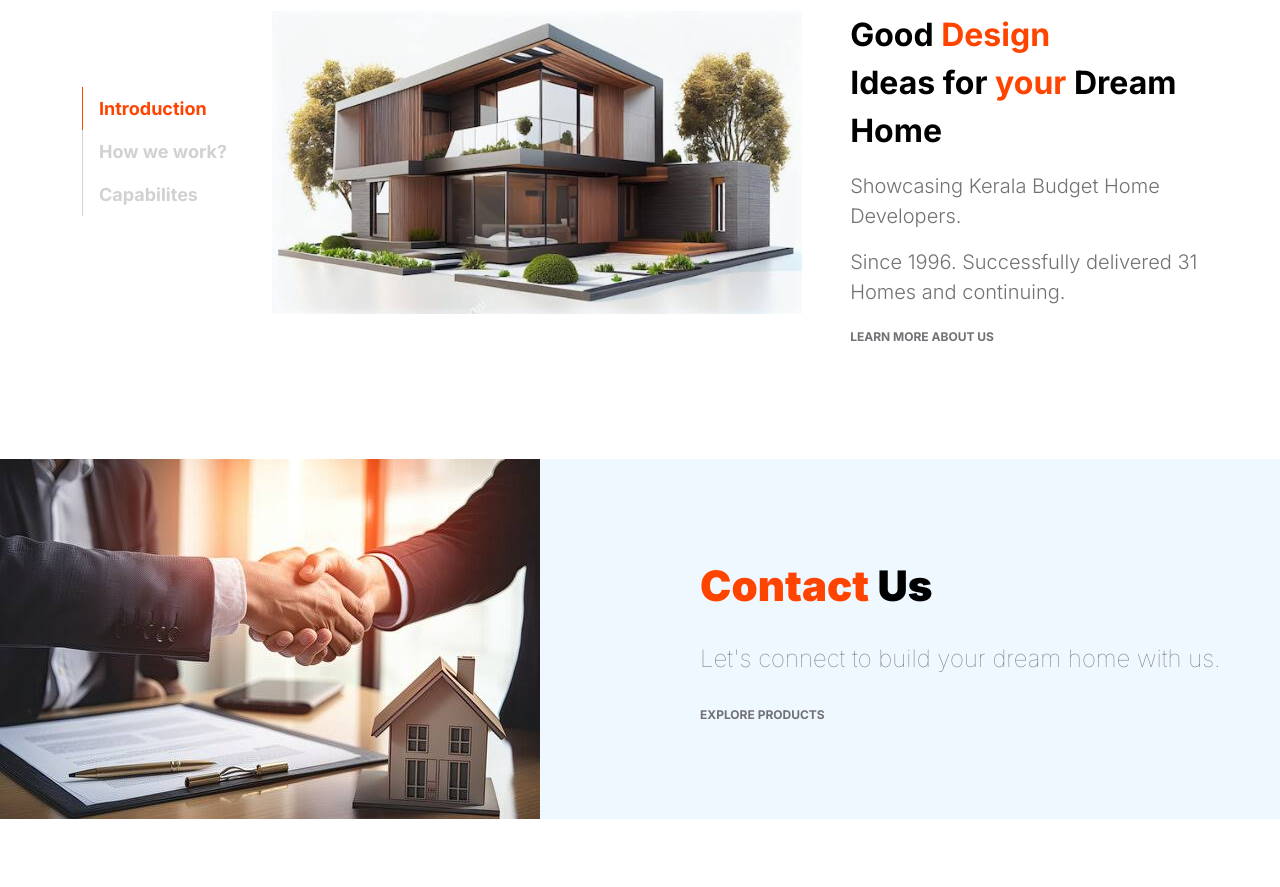
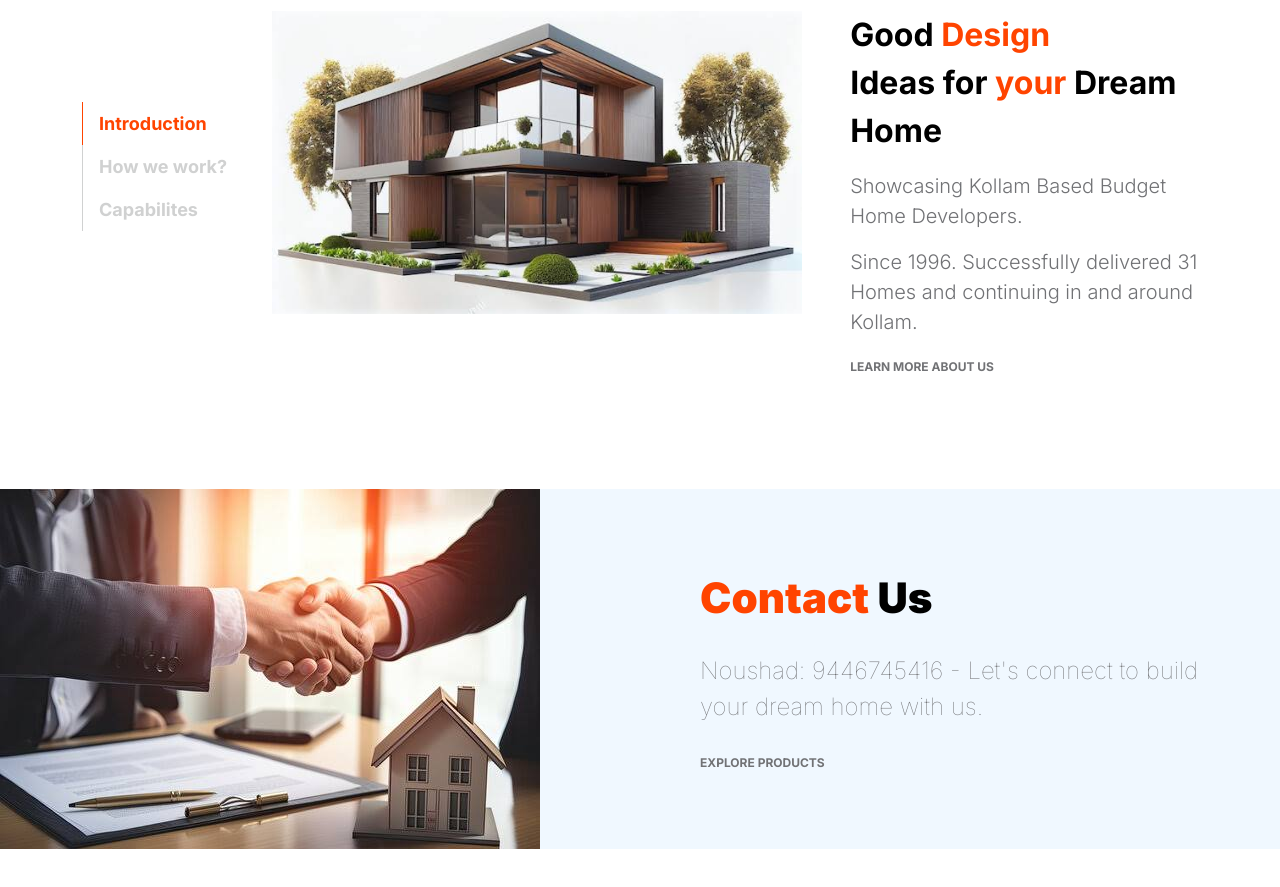
Before and after one commit to aslamsaheer/webpage, a plain HTML site: page index.html in a window 1280 px wide. Shown: the part 1106-1993 px from the top of the page. Drawn offline with Linux system fonts and the light colour scheme.

Commit message:
Update index.html

```diff
--- a/index.html
+++ b/index.html
@@ -183,9 +183,9 @@ https://www.tooplate.com/view/2127-little-fashion
                                             <div class="d-flex flex-column h-100 ms-lg-4 mt-lg-0 mt-5">
                                                 <h4 class="mb-3">Good <span>Design</span> <br>Ideas for <span>your</span> Dream Home</h4>
 
-                                                <p>Showcasing Kerala Budget Home Developers.</p>
+                                                <p>Showcasing Kollam Based Budget Home Developers.</p>
 
-                                                <p>Since 1996. Successfully delivered 31 Homes and continuing.</p>
+                                                <p>Since 1996. Successfully delivered 31 Homes and continuing in and around Kollam.</p>
 
                                                 <div class="mt-2 mt-lg-auto">
                                                     <a href="about.html" class="custom-link mb-2">
@@ -291,7 +291,7 @@ https://www.tooplate.com/view/2127-little-fashion
 
                                 <h2 class="mb-4"><span>Contact</span> Us</h2>
 
-                                <p class="lead mb-4">Let's connect to build your dream home with us.</p>
+                                <p class="lead mb-4">Noushad: 9446745416 - Let's connect to build your dream home with us.</p>
 
                                 <a href="products.html" class="custom-link">
                                     Explore Products
```
